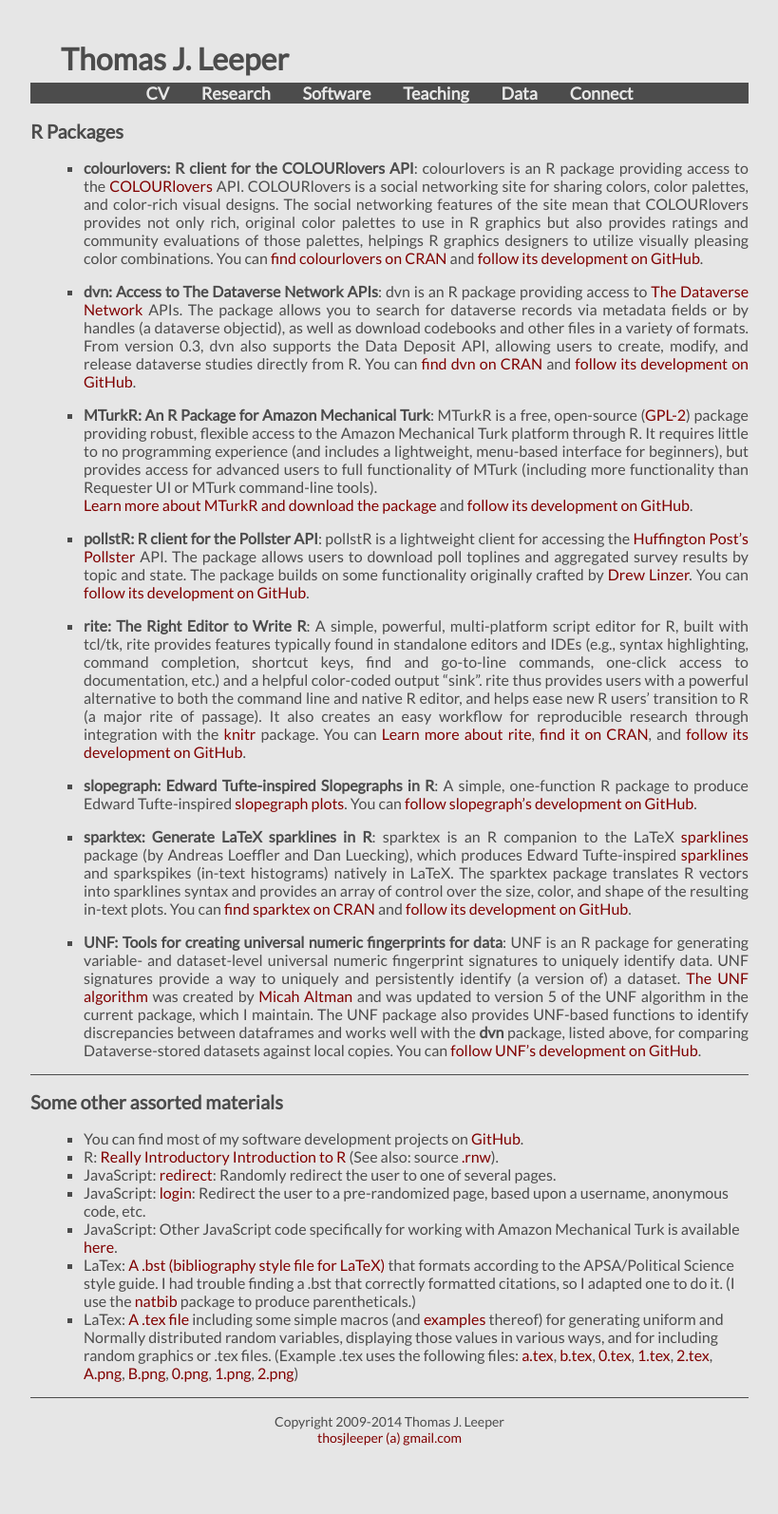
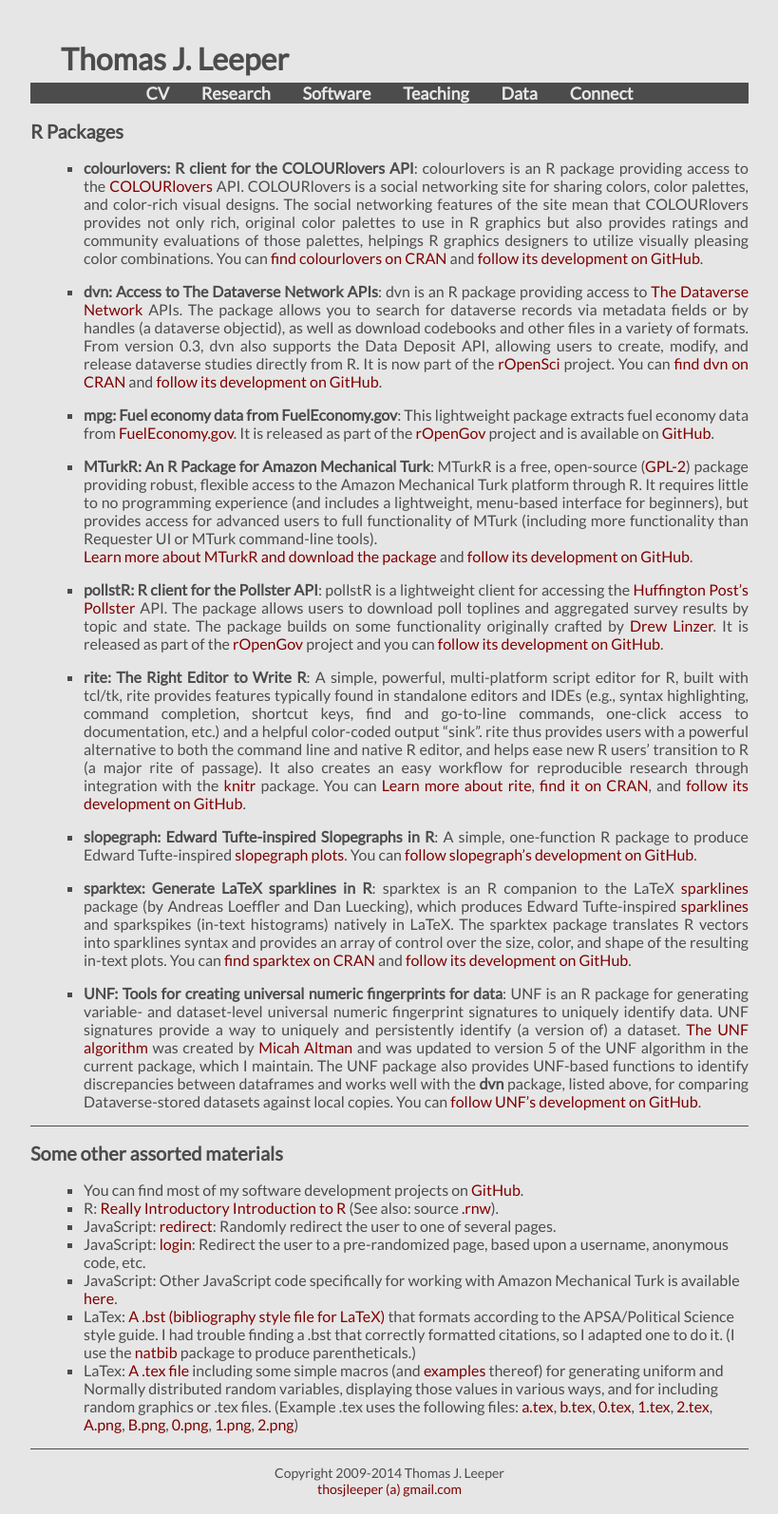
Before and after one commit to leeper/leeper.github.io, a Jekyll site: the page built from software.md, in a window 1280 px wide. Shown: the whole page at 95% size, without its empty margins (230-1049 px from the left). Built offline with Jekyll 4.4.1, drawn with Linux system fonts in a browser that asks for light colours; before the commit the page ends 1540 px from its top, so only the background shows below that.

Commit message:
update software

```diff
--- a/software.md
+++ b/software.md
@@ -7,11 +7,13 @@
 
 * **colourlovers: R client for the COLOURlovers API**: colourlovers is an R package providing access to the [COLOURlovers](http://www.colourlovers.com/) API. COLOURlovers is a social networking site for sharing colors, color palettes, and color-rich visual designs. The social networking features of the site mean that COLOURlovers provides not only rich, original color palettes to use in R graphics but also provides ratings and community evaluations of those palettes, helpings R graphics designers to utilize visually pleasing color combinations. You can [find colourlovers on CRAN](http://cran.r-project.org/web/packages/colourlovers/index.html) and [follow its development on GitHub](https://github.com/leeper/colourlovers).
 
-* **dvn: Access to The Dataverse Network APIs**: dvn is an R package providing access to [The Dataverse Network](http://thedata.org) APIs. The package allows you to search for dataverse records via metadata fields or by handles (a dataverse objectid), as well as download codebooks and other files in a variety of formats. From version 0.3, dvn also supports the Data Deposit API, allowing users to create, modify, and release dataverse studies directly from R. You can [find dvn on CRAN](http://cran.r-project.org/web/packages/dvn/index.html) and [follow its development on GitHub](https://github.com/leeper/dvn).
+* **dvn: Access to The Dataverse Network APIs**: dvn is an R package providing access to [The Dataverse Network](http://thedata.org) APIs. The package allows you to search for dataverse records via metadata fields or by handles (a dataverse objectid), as well as download codebooks and other files in a variety of formats. From version 0.3, dvn also supports the Data Deposit API, allowing users to create, modify, and release dataverse studies directly from R. It is now part of the [rOpenSci](http://ropensci.org/) project. You can [find dvn on CRAN](http://cran.r-project.org/web/packages/dvn/index.html) and [follow its development on GitHub](https://github.com/rOpenSci/dvn).
+
+* **mpg: Fuel economy data from FuelEconomy.gov**: This lightweight package extracts fuel economy data from [FuelEconomy.gov](FuelEconomy.gov). It is released as part of the [rOpenGov](http://ropengov.github.io/) project and is available on [GitHub](https://github.com/rOpenGov/mpg).
 
 * **MTurkR: An R Package for Amazon Mechanical Turk**: MTurkR is a free, open-source ([GPL-2](http://www.gnu.org/licenses/gpl-2.0.html)) package providing robust, flexible access to the Amazon Mechanical Turk platform through R. It requires little to no programming experience (and includes a lightweight, menu-based interface for beginners), but provides access for advanced users to full functionality of MTurk (including more functionality than Requester UI or MTurk command-line tools).<br/>[Learn more about MTurkR and download the package](http://leeper.github.io/MTurkR) and [follow its development on GitHub](https://github.com/leeper/MTurkR).
 
-* **pollstR: R client for the Pollster API**: pollstR is a lightweight client for accessing the [Huffington Post's](http://www.huffingtonpost.com/) [Pollster](http://www.huffingtonpost.com/news/pollster/) API. The package allows users to download poll toplines and aggregated survey results by topic and state. The package builds on some functionality originally crafted by [Drew Linzer](http://votamatic.org/about-me/). You can [follow its development on GitHub](https://github.com/leeper/pollstR).
+* **pollstR: R client for the Pollster API**: pollstR is a lightweight client for accessing the [Huffington Post's](http://www.huffingtonpost.com/) [Pollster](http://www.huffingtonpost.com/news/pollster/) API. The package allows users to download poll toplines and aggregated survey results by topic and state. The package builds on some functionality originally crafted by [Drew Linzer](http://votamatic.org/about-me/). It is released as part of the [rOpenGov](http://ropengov.github.io/) project and you can [follow its development on GitHub](https://github.com/rOpenGov/pollstR).
 
 * **rite: The Right Editor to Write R**: A simple, powerful, multi-platform script editor for R, built with tcl/tk, rite provides features typically found in standalone editors and IDEs (e.g., syntax highlighting, command completion, shortcut keys, find and go-to-line commands, one-click access to documentation, etc.) and a helpful color-coded output "sink". rite thus provides users with a powerful alternative to both the command line and native R editor, and helps ease new R users' transition to R (a major rite of passage). It also creates an easy workflow for reproducible research through integration with the [knitr](http://cran.r-project.org/web/packages/knitr/index.html) package. You can [Learn more about rite](http://leeper.github.io/rite), [find it on CRAN](http://cran.r-project.org/web/packages/rite/index.html), and [follow its development on GitHub](https://github.com/leeper/rite).
 
```
Also changed, not shown: index.md (+2 -2 lines), 1 other file.
